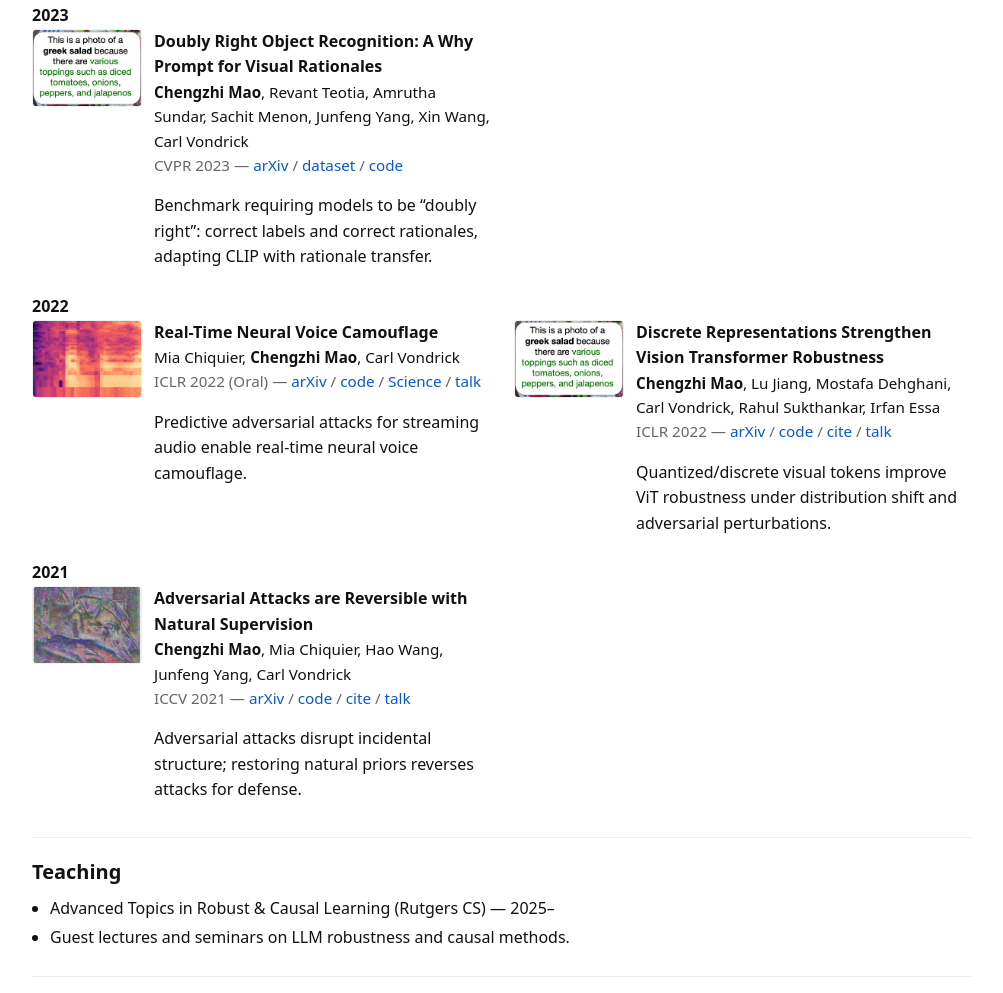
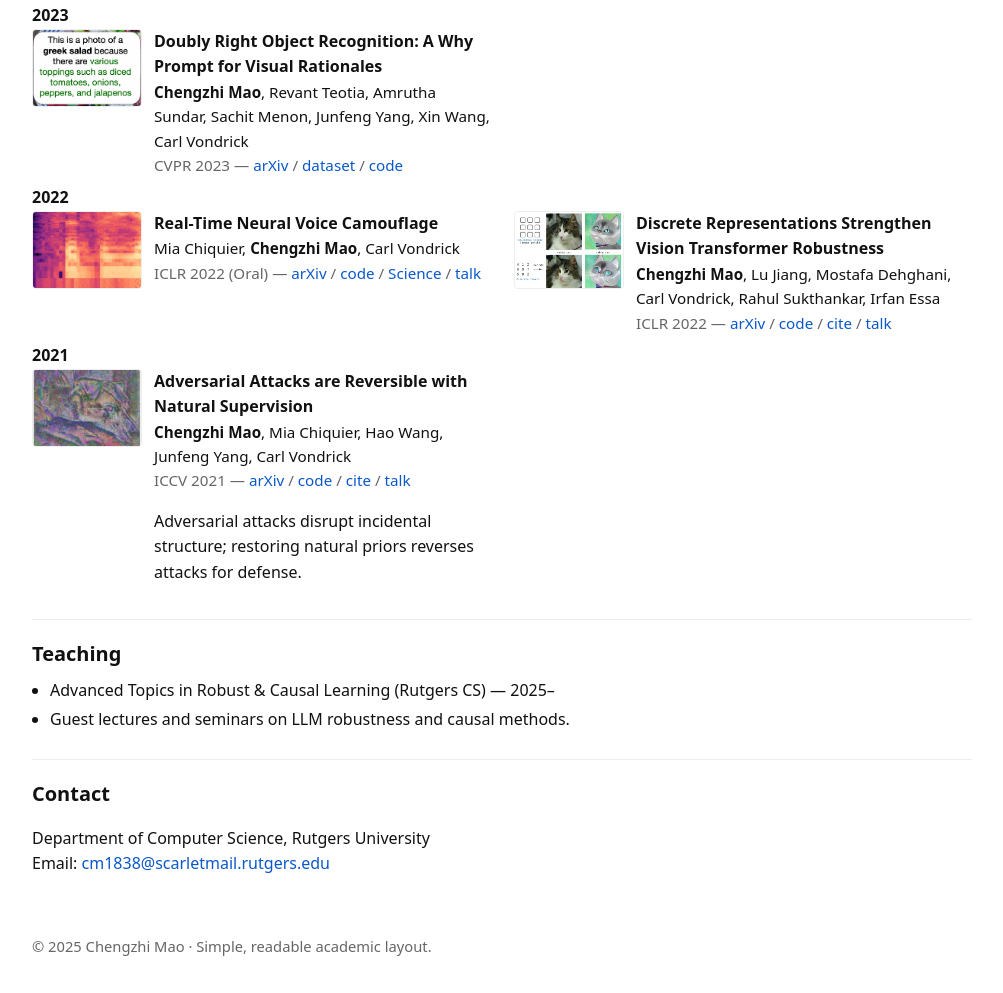
Before and after one commit to chengzhi-mao/Chengzhi-mao.github.io, a plain HTML site: page index.html in a window 1280 px wide. Shown: the part 1311-2304 px from the top of the page, without its empty margins (138-1141 px from the left). Drawn offline with Linux system fonts and the light colour scheme.

Commit message:
Update index.html

```diff
--- a/index.html
+++ b/index.html
@@ -146,7 +146,7 @@ Assistant Professor, Department of Computer Science, Rutgers University
             <h3>Doubly Right Object Recognition: A Why Prompt for Visual Rationales</h3>
             <div class="by"><strong>Chengzhi Mao</strong>, Revant Teotia, Amrutha Sundar, Sachit Menon, Junfeng Yang, Xin Wang, Carl Vondrick</div>
             <div class="meta">CVPR 2023 — <a href="#">arXiv</a> / <a href="#">dataset</a> / <a href="#">code</a></div>
-            <p>Benchmark requiring models to be “doubly right”: correct labels and correct rationales, adapting CLIP with rationale transfer.</p>
+
           </div>
         </div>
       </div>
@@ -160,17 +160,17 @@ Assistant Professor, Department of Computer Science, Rutgers University
             <h3>Real-Time Neural Voice Camouflage</h3>
             <div class="by">Mia Chiquier, <strong>Chengzhi Mao</strong>, Carl Vondrick</div>
             <div class="meta">ICLR 2022 (Oral) — <a href="#">arXiv</a> / <a href="#">code</a> / <a href="https://www.science.org/">Science</a> / <a href="#">talk</a></div>
-            <p>Predictive adversarial attacks for streaming audio enable real-time neural voice camouflage.</p>
+
           </div>
         </div>
 
         <div class="paper">
-          <img class="thumb" src="assets/img/papers/dr.png" alt="Discrete Representations thumbnail" />
+          <img class="thumb" src="assets/img/papers/drvit.png" alt="Discrete Representations thumbnail" />
           <div>
             <h3>Discrete Representations Strengthen Vision Transformer Robustness</h3>
             <div class="by"><strong>Chengzhi Mao</strong>, Lu Jiang, Mostafa Dehghani, Carl Vondrick, Rahul Sukthankar, Irfan Essa</div>
             <div class="meta">ICLR 2022 — <a href="#">arXiv</a> / <a href="#">code</a> / <a href="#">cite</a> / <a href="#">talk</a></div>
-            <p>Quantized/discrete visual tokens improve ViT robustness under distribution shift and adversarial perturbations.</p>
+
           </div>
         </div>
       </div>
```
